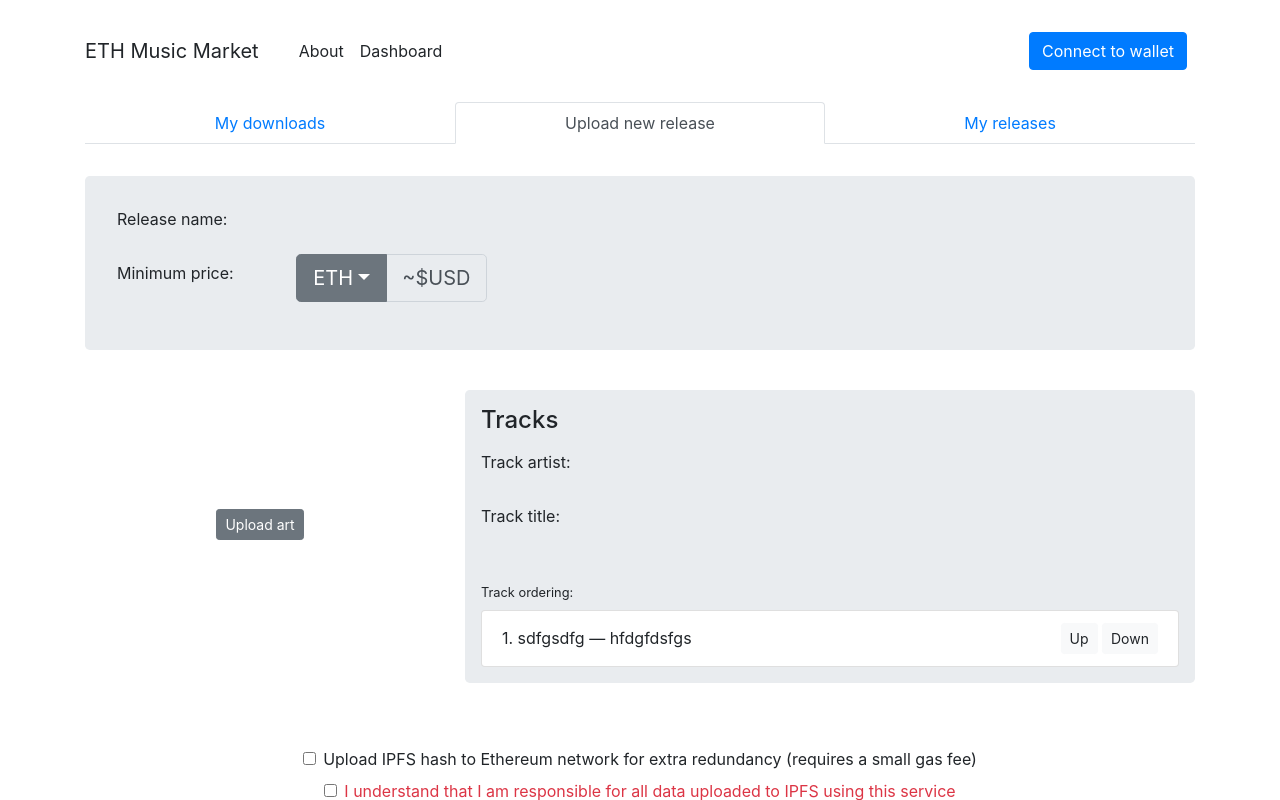
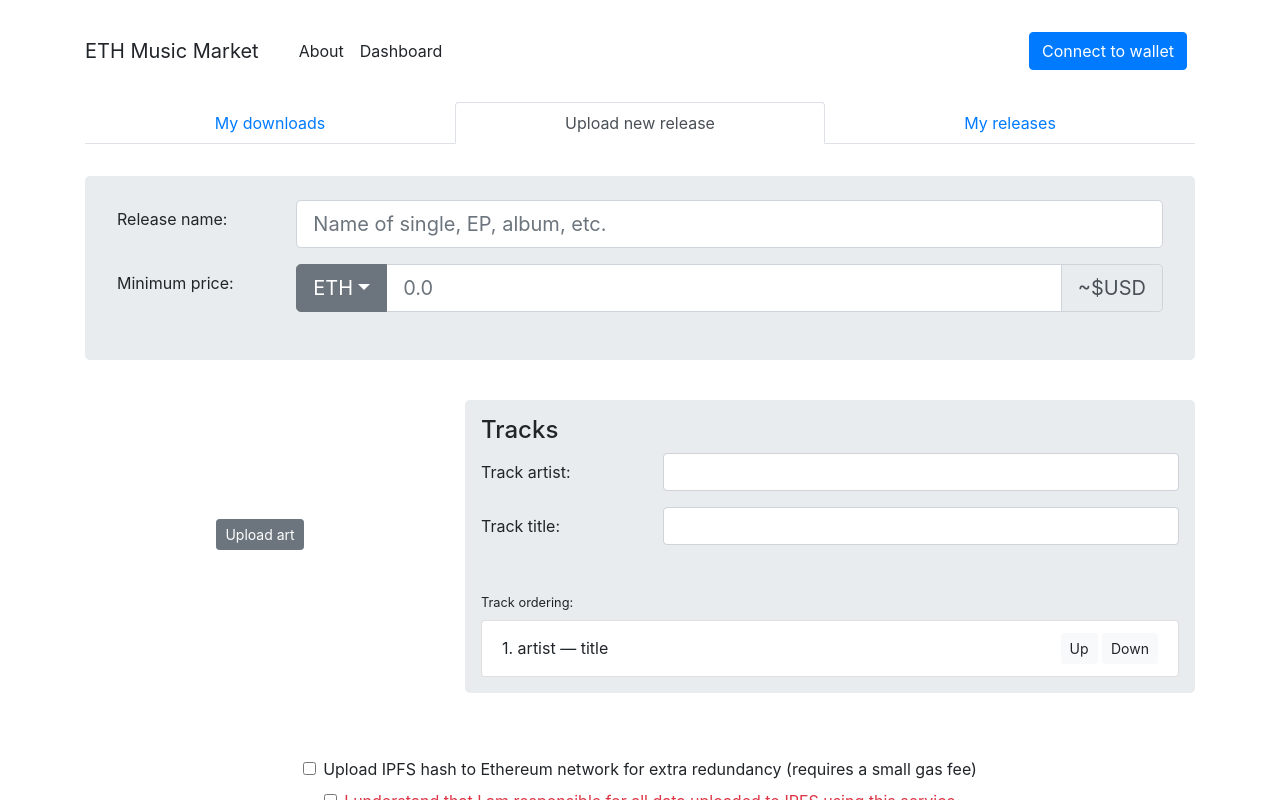
Before and after one commit to jamesondh/eth-music-market, a Next.js app: page /dashboard in a window 1280 px wide. Both pictures are taken after a click on the tab "Upload new release". Shown: the top 800 px of the page. Built offline with nearby package versions, Linux system fonts and the light colour scheme; no server answers.

Commit message:
Enable inputs for upload form

```diff
--- a/components/upload.js
+++ b/components/upload.js
@@ -12,20 +12,194 @@ import Modal from 'react-bootstrap/Modal';
 import Spinner from 'react-bootstrap/Spinner';
 import Jumbotron from 'react-bootstrap/Jumbotron';
 
+// State
+import { useMachine } from "@xstate/react";
+import { useState, useEffect } from 'react';
+
+import { GlobalStateContext, GlobalDispatchContext } from "../state/global";
+import { Machine, assign } from "xstate";
+
+import fleekStorage from '@fleekhq/fleek-storage-js'
+
 import { apiKeys } from "../api-keys"
 
 // import Dropzone from "react-dropzone";
 
+const loginMachine = Machine({
+  id: "login",
+  initial: "editing",
+  context: {
+    releaseName: "",
+    price: "",
+    trackArtist: "",
+    trackTitle: "",
+    trackAudio: "",
+    coverArt: "",
+    error: null,
+  },
+  states: {
+    editing: {
+      on: {
+        CHANGE_RELEASE_NAME: {
+          actions: "changeReleaseName",
+        },
+        CHANGE_PRICE: {
+          actions: "changePrice",
+        },
+        CHANGE_TRACK_ARTIST: {
+          actions: "changeTrackArtist",
+        },
+        CHANGE_TRACK_TITLE: {
+          actions: "changeTrackTitle",
+        },
+        CHANGE_COVER_ART: {
+          actions: "changeCoverArt",
+        },
+        CHANGE_TRACK_AUDIO: {
+          actions: "changeTrackAudio",
+        },
+        SUBMIT: "submitting",
+      },
+    },
+    submitting: {
+      invoke: {
+        src: "submit",
+        onDone: {
+          target: "success",
+          actions: "finishedSubmitting",
+        },
+        onError: {
+          target: "failure",
+          actions: "setError",
+        },
+      },
+    },
+    success: {
+      type: "final",
+    },
+    failure: {
+      on: {
+        CHANGE_RELEASE_NAME: {
+          target: "editing",
+          actions: ["changeReleaseName", "clearError"],
+        },
+        CHANGE_PRICE: {
+          target: "editing",
+          actions: ["changePrice", "clearError"],
+        },
+        CHANGE_TRACK_ARTIST: {
+          target: "editing",
+          actions: ["changeTrackArtist", "clearError"],
+        },
+        CHANGE_TRACK_TITLE: {
+          target: "editing",
+          actions: ["changeTrackTitle", "clearError"],
+        },
+        CHANGE_COVER_ART: {
+          target: "editing",
+          actions: ["changeCoverArt", "clearError"],
+        },
+        CHANGE_TRACK_AUDIO: {
+          target: "editing",
+          actions: ["changeTrackAudio", "clearError"],
+        }
+      },
+    },
+  },
+});
+
 export default function Upload() {
+  // State management
+  const globalState = React.useContext(GlobalStateContext)
+  const globalDispatch = React.useContext(GlobalDispatchContext)
+  const [current, send] = useMachine(loginMachine, {
+    actions: {
+      changeReleaseName: assign({
+        releaseName: (_ctx, evt) => evt.value,
+      }),
+      changePrice: assign({
+        price: (_ctx, evt) => evt.value,
+      }),
+      changeTrackArtist: assign({
+        trackArtist: (_ctx, evt) => evt.value,
+      }),
+      changeTrackTitle: assign({
+        trackTitle: (_ctx, evt) => evt.value,
+      }),
+      changeCoverArt: assign({
+        coverArt: (_ctx, evt) => evt.value,
+      }),
+      changeTrackAudio: assign({
+        trackAudio: (_ctx, evt) => evt.value,
+      }),
+      setError: assign({
+        error: (_ctx, evt) => evt.data,
+      }),
+      clearError: assign({
+        error: (_ctx, _evt) => null,
+      }),
+    },
+    services: {
+      submit: (_ctx, _evt) =>
+        new Promise(async (resolve, reject) => {
+          const uploadedFile = await fleekStorage.upload({
+            apiKey: apiKeys.fleekKey,
+            apiSecret: apiKeys.fleekSecret,
+            key: 'my-file-key',
+            data: current.context.coverArt,
+          })
+          console.log(uploadedFile)
+        }
+    )}
+  });
+
+  // Form handling
+  const handleReleaseNameChange = (e) => {
+    send({ type: "CHANGE_RELEASE_NAME", value: e.currentTarget.value });
+  };
+  const handlePriceChange = (e) => {
+    send({ type: "CHANGE_PRICE", value: e.currentTarget.value });
+  };
+  const handleTrackArtistChange = (e) => {
+    send({ type: "CHANGE_TRACK_ARTIST", value: e.currentTarget.value });
+  };
+  const handleTrackTitleChange = (e) => {
+    send({ type: "CHANGE_TRACK_TITLE", value: e.currentTarget.value });
+  };
+  const handleCoverArtChange = (e) => {
+    send({ type: "CHANGE_COVER_ART", value: e.currentTarget.files[0] });
+  };
+  const handleTrackAudioChange = (e) => {
+    send({ type: "CHANGE_TRACK_AUDIO", value: e.currentTarget.files[0] });
+  };
+
+  // Modal hooks
+  const [show, setShow] = useState(false);
+  const handleClose = () => setShow(false);
+  const handleShow = () => setShow(true);
+
+  const handleSubmit = async (e) => {
+    e.preventDefault()
+    handleShow()
+    send({ type: "SUBMIT" })
+  }
+
+  // Render
   return (
-    <form data-testid="form">
+    <form data-testid="form" onSubmit={handleSubmit}>
       <Jumbotron className="my-2 py-4">
         <Form.Group as={Row}>
           <Form.Label column lg={2} md={3} sm={12}>
             Release name:
           </Form.Label>
           <Col lg={10} md={9} sm={12}>
-
+            <Form.Control
+              type="text"
+              size="lg"
+              placeholder="Name of single, EP, album, etc."
+              value={current.context.releaseName}
+              onChange={handleReleaseNameChange}
+            ></Form.Control>
           </Col>
         </Form.Group>
         <Row>
@@ -41,7 +215,12 @@ export default function Upload() {
               >
                 <Dropdown.Item href="#">Ether (ETH)</Dropdown.Item>
               </DropdownButton>
-
+              <Form.Control
+                placeholder="0.0"
+                aria-label="Minimum price"
+                value={current.context.price}
+                onChange={handlePriceChange}
+              />
               <InputGroup.Append>
                 <InputGroup.Text>
                   ~$<span> USD</span>
@@ -74,7 +253,11 @@ export default function Upload() {
                 Track artist:
               </Form.Label>
               <Col md="9" sm="8">
-
+                <Form.Control
+                  type="text"
+                  value={current.context.trackArtist}
+                  onChange={handleTrackArtistChange}
+                />
               </Col>
             </Form.Group>
             <Form.Group as={Row}>
@@ -82,7 +265,11 @@ export default function Upload() {
                 Track title:
               </Form.Label>
               <Col md="9" sm="8">
-
+                <Form.Control
+                  type="text"
+                  value={current.context.trackTitle}
+                  onChange={handleTrackTitleChange}
+                />
               </Col>
             </Form.Group>
             <br/>
@@ -92,11 +279,11 @@ export default function Upload() {
                 <Row>
                   <Col className="my-auto">
                     <span>
-                      1. sdfgsdfg{" "}
+                      1. artist{" "}
                       {true && true
                         ? "—"
                         : ""}{" "}
-                      hfdgfdsfgs
+                      title
                     </span>
                   </Col>
                   <Col className="text-right">
```
